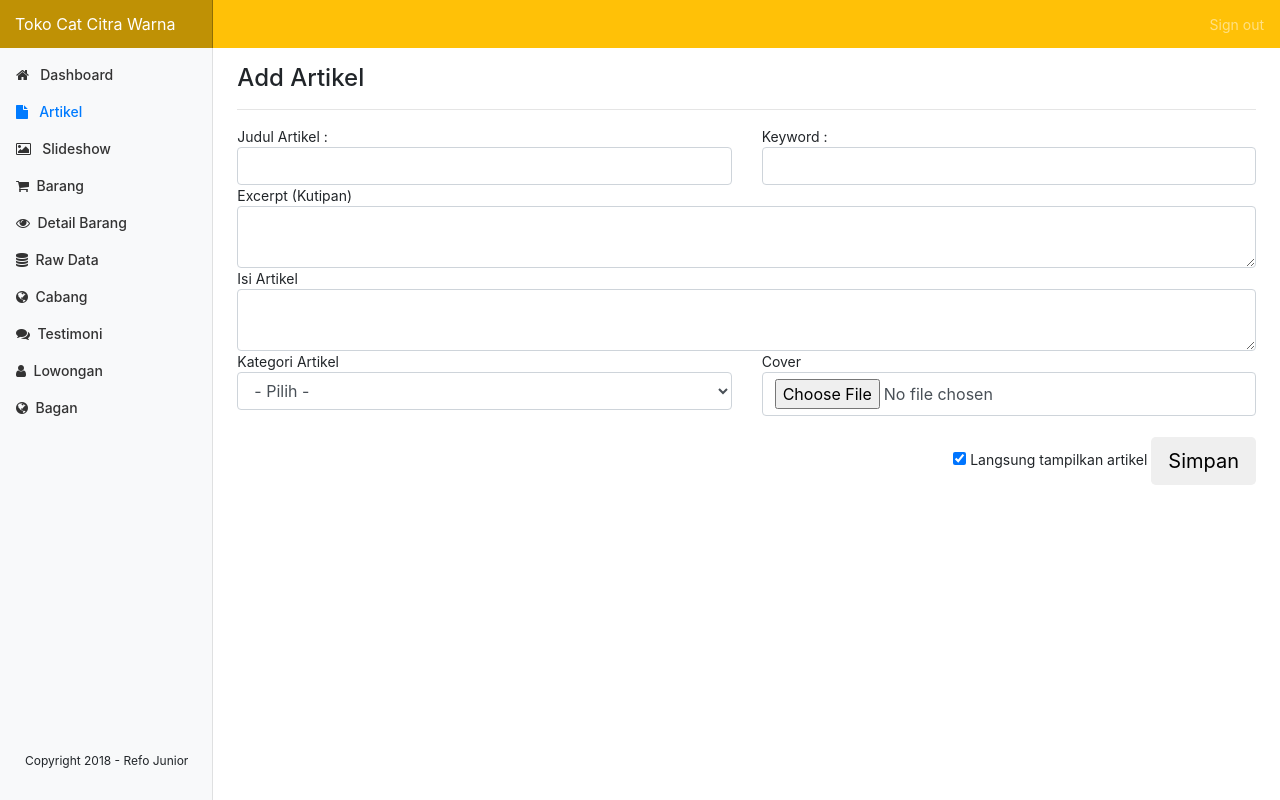
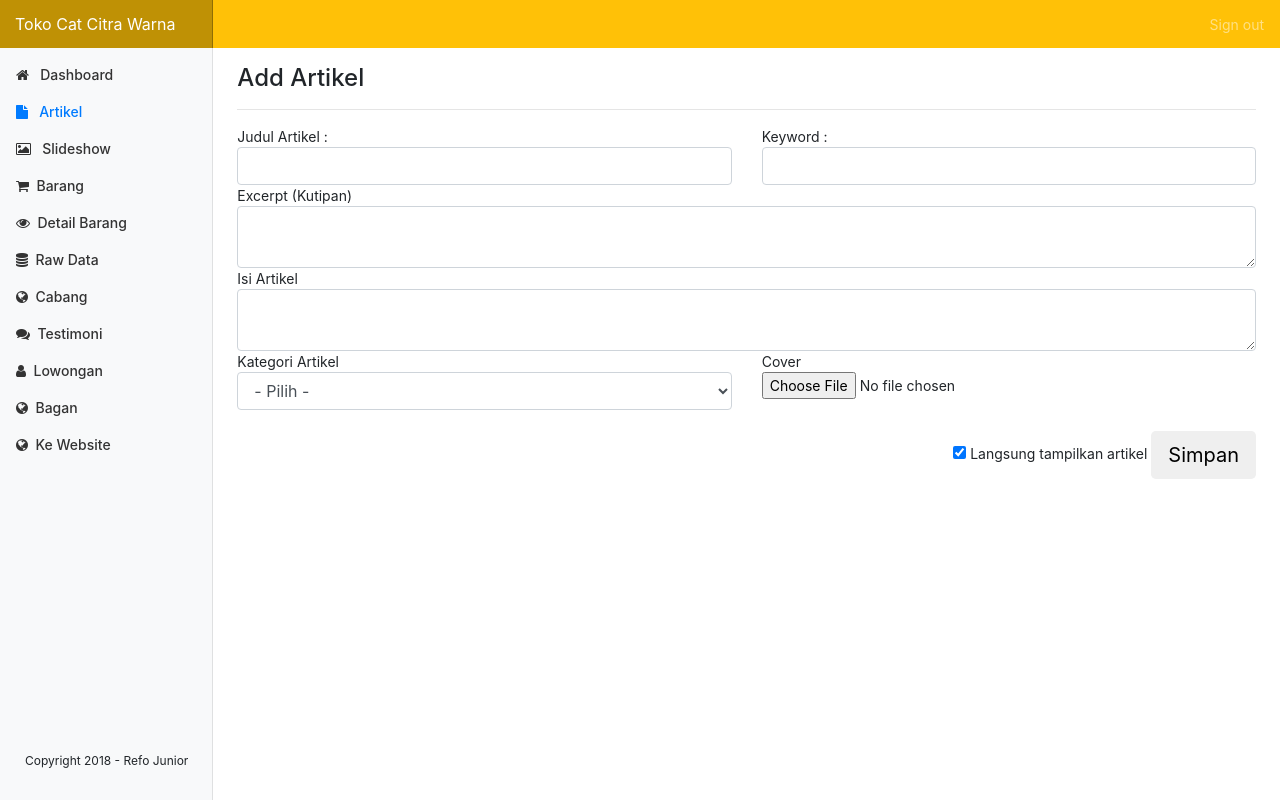
Before and after one commit to NaufalRivaldi/citrawarna, a CodeIgniter app: page /citrawarna/crud/artikel_add in a window 1280 px wide. Run offline with CodeIgniter, Linux system fonts and the light colour scheme; a user stored in the database is signed in; data comes from the database, SQL or seed files in the repository; some libraries are stand-ins or nearby versions.

Commit message:
rumah class form-control menjadi form-control-file di upload file

```diff
--- a/application/views/backend/artikel/form.php
+++ b/application/views/backend/artikel/form.php
@@ -26,7 +26,7 @@
 		</div>
 		<div class="col-md-6">
 			Cover
-			<input type="file" class="form-control" name="img">
+			<input type="file" class="form-control-file" name="img">
 		</div>
 
 		<div class="col-md-12" align="right">
--- a/application/views/backend/bagan/form.php
+++ b/application/views/backend/bagan/form.php
@@ -7,7 +7,7 @@
         <form action="<?= site_url('admin/bagan/store') ?>" method="POST" enctype="multipart/form-data">
             <div class="form-group">
                 <label for="bagan">Gambar Struktur Organisasi</label>
-                <input type="file" name="bagan" class="form-control">
+                <input type="file" name="bagan" class="form-control-file">
                 <!-- <small id="emailHelp" class="form-text text-muted">We'll never share your email with anyone else.</small> -->
             </div>
             <button type="submit" class="btn btn-primary btn-sm">Simpan</button>
--- a/application/views/backend/barang/form.php
+++ b/application/views/backend/barang/form.php
@@ -40,7 +40,7 @@
 		</div>
 		<div class="col-md-6">
 			Foto
-			<input type="file" name="foto" class="form-control">
+			<input type="file" name="foto" class="form-control-file">
 		</div>
 		<div class="col-md-6">
 			<input type="hidden" name="stat" value="1">
--- a/application/views/backend/barang/form_detail.php
+++ b/application/views/backend/barang/form_detail.php
@@ -14,7 +14,7 @@
 		</div>
         <div class="col-md-12">
             Foto CC
-            <input type="file" class="form-control" name="cc" value="<?= $input['cc'] ?>">
+            <input type="file" class="form-control-file" name="cc" value="<?= $input['cc'] ?>">
         </div>
 
 		<div class="col-md-12">
--- a/application/views/backend/layout/sidebar.php
+++ b/application/views/backend/layout/sidebar.php
@@ -63,6 +63,12 @@
               Bagan
             </a>
           </li>
+          <li class="nav-item">
+            <a class="nav-link" href="<?= base_url('/') ?>">
+              <i class="fa fa-globe"></i>&nbsp;
+              Ke Website
+            </a>
+          </li>
         </ul>
       </div>
       <p style="font-size:12px;" align="center">Copyright 2018 - Refo Junior</p>
--- a/application/views/backend/raw_data.php
+++ b/application/views/backend/raw_data.php
@@ -26,7 +26,7 @@ if($last_upload > $last_update){ ?>
 <div class="row">
 	<div class="col-md-6">
 		<form action="<?= base_url('raw'); ?>" method="post" enctype="multipart/form-data">
-			<input type="file" name="csv" class="form-control">
+			<input type="file" name="csv" class="form-control-file">
 			<br>
 			<input type="submit" class="btn btn-secondary btn-lg" value="Simpan" name="upload">
 		</form>
--- a/application/views/backend/slideshow/form.php
+++ b/application/views/backend/slideshow/form.php
@@ -20,7 +20,7 @@
 		</div>
 		<div class="col-md-6">
 			Img
-			<input type="file" name="img" class="form-control">
+			<input type="file" name="img" class="form-control-file">
 		</div>
 
 		<div class="col-md-12">
```
